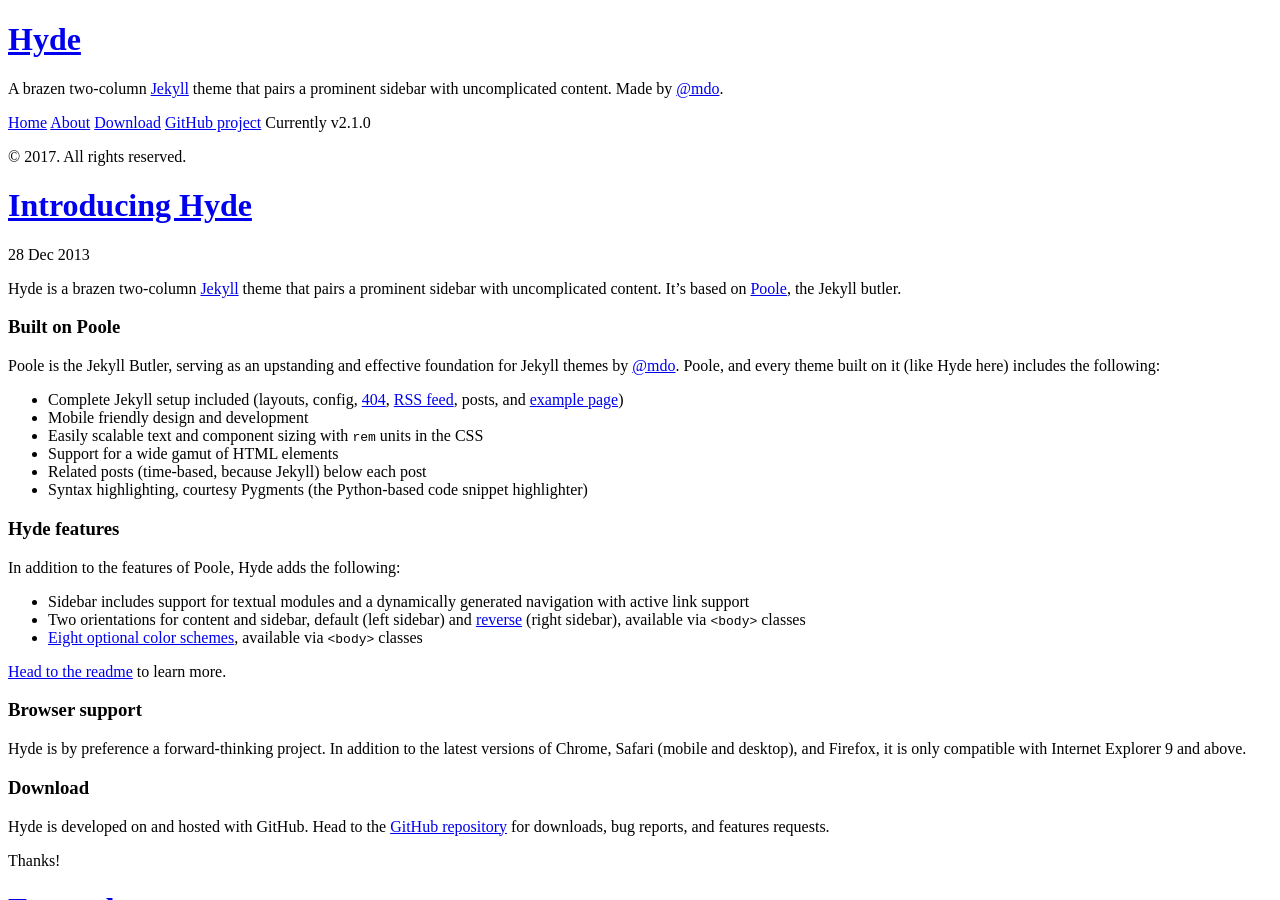
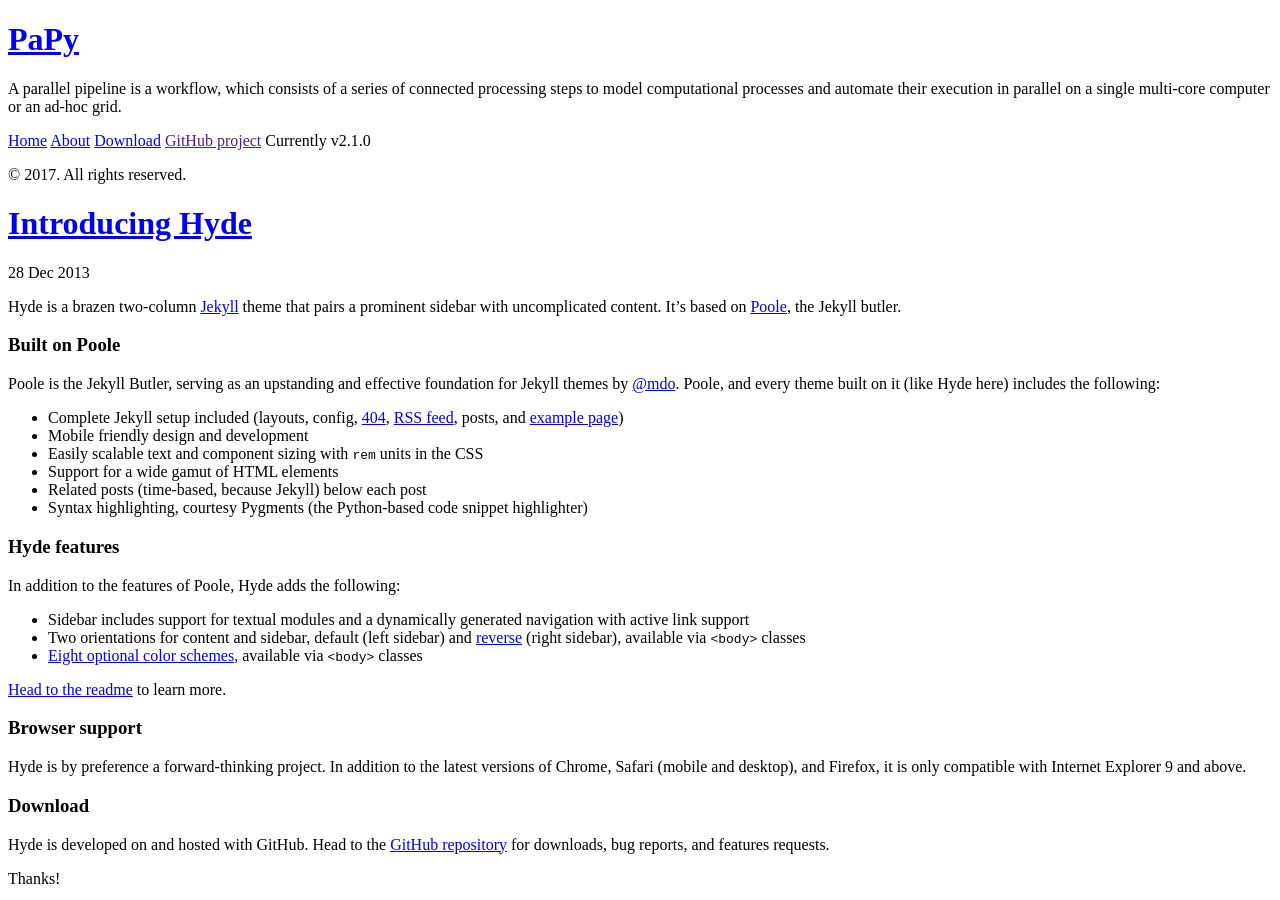
Before and after one commit to jich-MCTP/calculate, a Jekyll site: the page built from index.html, in a window 1280 px wide and 900 px high. Built offline with Jekyll 4.4.1, drawn with Linux system fonts in a browser that asks for light colours; Markdown is read by kramdown in place of the engine named in the settings; the list of posts is cut into pages by our own code.

Commit message:
update _config.yml

```diff
--- a/_config.yml
+++ b/_config.yml
@@ -7,15 +7,15 @@
 relative_permalinks: false
 
 # Setup
-title:            Hyde
-tagline:          'A Jekyll theme'
-description:      'A brazen two-column <a href="http://jekyllrb.com" target="_blank">Jekyll</a> theme that pairs a prominent sidebar with uncomplicated content. Made by <a href="https://twitter.com/mdo" target="_blank">@mdo</a>.'
-url:              http://hyde.getpoole.com
+title:            PaPy
+tagline:          'Parallel Pipelines in Python'
+description:      'A parallel pipeline is a workflow, which consists of a series of connected processing steps to model computational processes and automate their execution in parallel on a single multi-core computer or an ad-hoc grid.'
+url:              https://jich-mctp.github.io/calculate/
 baseurl:          /
 
 author:
-  name:           'Mark Otto'
-  url:            https://twitter.com/mdo
+  name:           'mcieslik'
+  url:            https://github.com/mcieslik-mctp/papy
 
 paginate:         5
 
@@ -23,4 +23,4 @@
 version:          2.1.0
 
 github:
-  repo:           https://github.com/poole/hyde
+repo:           https://github.com/mcieslik-mctp/papy
```
